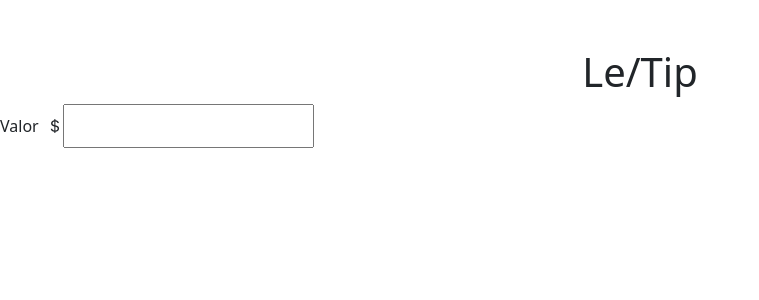
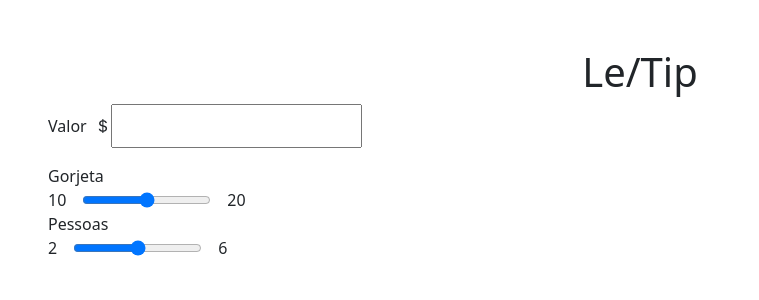
Before and after one commit to IngridCavalcantiGti/api-tipcalculator, a Vue app: page / in a window 1280 px wide. Shown: the top 300 px of the page, without its empty margins (0-759 px from the left). Built offline with nearby package versions, Linux system fonts and the light colour scheme.

Commit message:
cria componente range e adiciona na home

```diff
--- /dev/null
+++ b/src/components/Range.vue
@@ -0,0 +1,49 @@
+<template>
+  <div>
+    <label for="customRange1">{{ label }}</label>
+    <span>{{ numberRange }}</span>
+    <div class="d-flex">
+      <span class="me-3">{{ numberMin }}</span>
+      <input
+        type="range"
+        id="customRange1"
+        :value="value"
+        @input="updateInput($event.target.value)"
+      />
+      <span class="ms-3">{{ numberMax }}</span>
+    </div>
+  </div>
+</template>
+
+
+<script>
+export default {
+  name: "Range",
+  props: {
+    label: {
+      type: String,
+    },
+    value: {
+      type: String,
+    },
+    numberRange: {
+      type: String,
+    },
+    numberMin: {
+      type: String,
+    },
+    numberMax: {
+      type: String,
+    },
+  },
+
+  setup(props, { emit }) {
+    const updateInput = (value) => {
+      emit("onInput", value);
+    };
+    return {
+      updateInput,
+    };
+  },
+};
+</script>
--- a/src/views/Home.vue
+++ b/src/views/Home.vue
@@ -3,14 +3,20 @@
     <div class="d-flex flex-wrap justify-content-center mt-5">
       <h1>Le/Tip</h1>
     </div>
-    <Input label="Valor" :icon="icon" />
+    <div class="ms-5">
+      <Input label="Valor" :icon="icon" />
+      <Range label="Gorjeta" numberMin="10" numberMax="20" class="mt-3" />
+      <Range label="Pessoas" numberMin="2" numberMax="6" />
+    </div>
   </div>
 </template>
 
 <script>
 import Input from "../components/Input.vue";
+import Range from "../components/Range.vue";
+
 export default {
-  components: { Input },
+  components: { Input, Range },
   setup() {},
 };
 </script>
```
